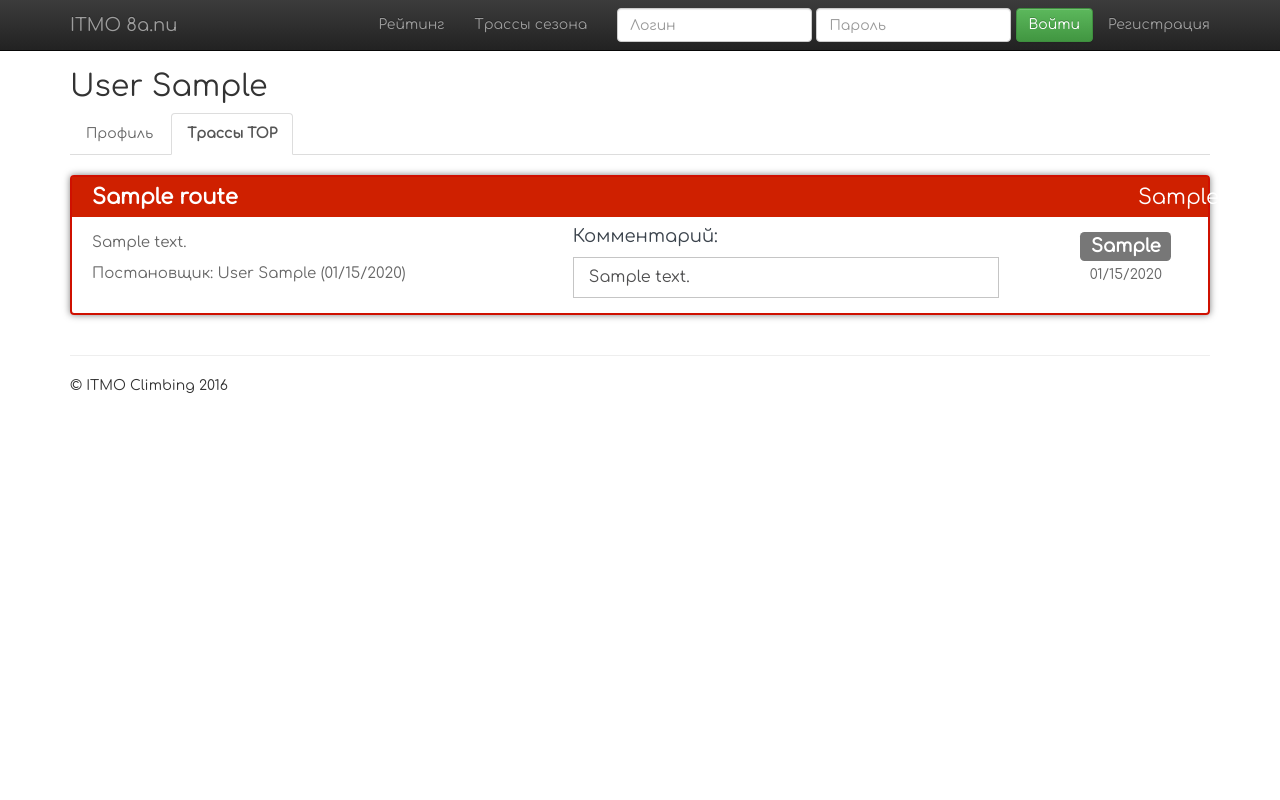
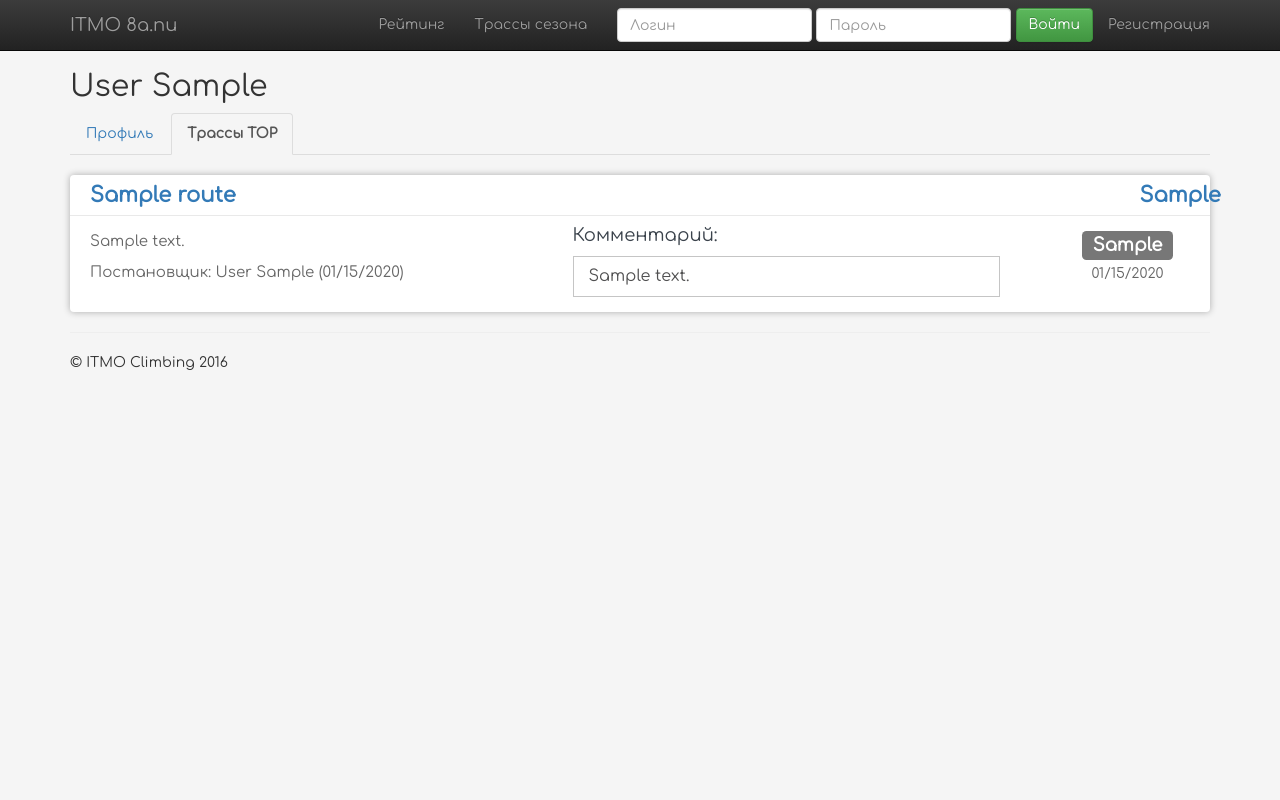
Before and after one commit to Karadarya/itmo_8a.nu, a Django app: a page that uses rating/templates/rating/athlete_routes.html in a window 1280 px wide. Run offline with Django 3.2, Linux system fonts and the light colour scheme; tables that the repository leaves empty hold one stand-in row (values such as "Sample post"); some libraries are stand-ins or nearby versions.

Commit message:
new version of design

```diff
--- a/rating/templates/rating/athlete_profile.html
+++ b/rating/templates/rating/athlete_profile.html
@@ -5,7 +5,7 @@
     <li role="presentation" class="active"><a href="{% url "athlete_profile" username=athlete.athlete.username%}"><strong>Профиль</strong></a></li>
     <li role="presentation" ><a class="grey" href="{% url "athlete_routes" username=athlete.athlete.username %}">Трассы TOP</a></li>
     {% if user == athlete.athlete %}
-      <a href="{% url "profile_edit" username=user.username %}"><button style="float:right" type="button" class="btn btn-default">Редактировать</button></a>
+      <a href="{% url "profile_edit" username=user.username %}"><button style="float:right" type="button" class="btn btn-primary">Редактировать</button></a>
     {% endif %}
 </ul>
 
--- a/rating/templates/rating/athlete_routes.html
+++ b/rating/templates/rating/athlete_routes.html
@@ -5,7 +5,7 @@
     <li role="presentation" ><a class="grey" href="{% url "athlete_profile" username=athlete.athlete.username%}">Профиль</a></li>
     <li role="presentation" class="active"><a href="{% url "athlete_routes" username=athlete.athlete.username %}"><strong>Трассы TOP</strong></a></li>
     {% if user == athlete.athlete %}
-      <a href="{% url "add_route" %}"><button style="float:right" type="button" class="btn btn-default">Добавить ТОП</button></a>
+      <a href="{% url "add_route" %}"><button style="float:right" type="button" class="btn btn-success">Добавить ТОП</button></a>
     {% endif %}
 </ul>
 
--- a/rating/templates/rating/rating.html
+++ b/rating/templates/rating/rating.html
@@ -7,7 +7,7 @@
 {% endblock %}
 
 {% block content %}
-  <div class="table-responsive">
+  <div class="table-responsive rating-table">
     <table class="table table-striped">
       <thead>
         <tr>
--- a/rating/templates/rating/route_list_route.html
+++ b/rating/templates/rating/route_list_route.html
@@ -1,7 +1,7 @@
   <div class="container route-container">
     <div class="container-fluid route-header">
       <div class="row">
-        <div class="col-md-11" ><b>{{ route.name }}</b></div>
+        <div class="col-md-11" >{{ route.name }}</div>
         <div class="col-md-1"><!--space for add_route sign--></div>
       </div>
     </div>
--- a/static/css/main.css
+++ b/static/css/main.css
@@ -4,21 +4,24 @@
    Author's custom styles
    ========================================================================== */
 .route-container{
-  border: 2px solid #cf1000;
+  border: 0px solid #cf1000;
   padding: 0px;
-  margin-bottom: 40px;
+  margin-bottom: 20px;
   border-radius: 4px;
-  box-shadow: 0 0 7px rgba(0,0,0,0.5);
+  box-shadow: 0 0 7px rgba(0,0,0,0.3);
+  background: #fff;
 
 }
 
 .route-header{
-  background: #cf2000;
-  color: white;
+  //background: #cf2000;
+  color: #337ab7;
   font-size: 21px;
+  font-weight: bold;
   padding: 5px;
   padding-left: 20px;
   margin: 0px;
+  border-bottom: 1px solid #E9E9E9;
 }
 
 .comment-container{
@@ -50,20 +53,21 @@ body{
  font-family: 'Comfortaa', cursive;
 }
 
-a {
+/*a {
   color: #cf2000;
 }
 a:active,
 a:hover {
   color: #a81000;
   outline: 0;
-}
+}*/
 
 .grade{
   font-size: 26px;
+  font-weight: bold;
 }
 
-.grey {
+/*.grey {
   color: #666;
 }
 
@@ -71,9 +75,26 @@ a:hover {
 .grey:hover {
   color: #333;
   outline: 0;
-}
+}*/
 
 .remark-container{
   color: #666;
   text-align: center;
 }
+
+body{
+  background: #F5F5F5;
+}
+
+.nav-tabs > li.active > a,
+.nav-tabs > li.active > a:hover,
+.nav-tabs > li.active > a:focus{
+  background: #F5F5F5;
+}
+
+.rating-table{
+    background: #fff;
+    border: 1px solid #e9e9e9;
+    border-radius: 5px;
+    box-shadow: 0 0 7px rgba(0,0,0,0.3);
+}
```
